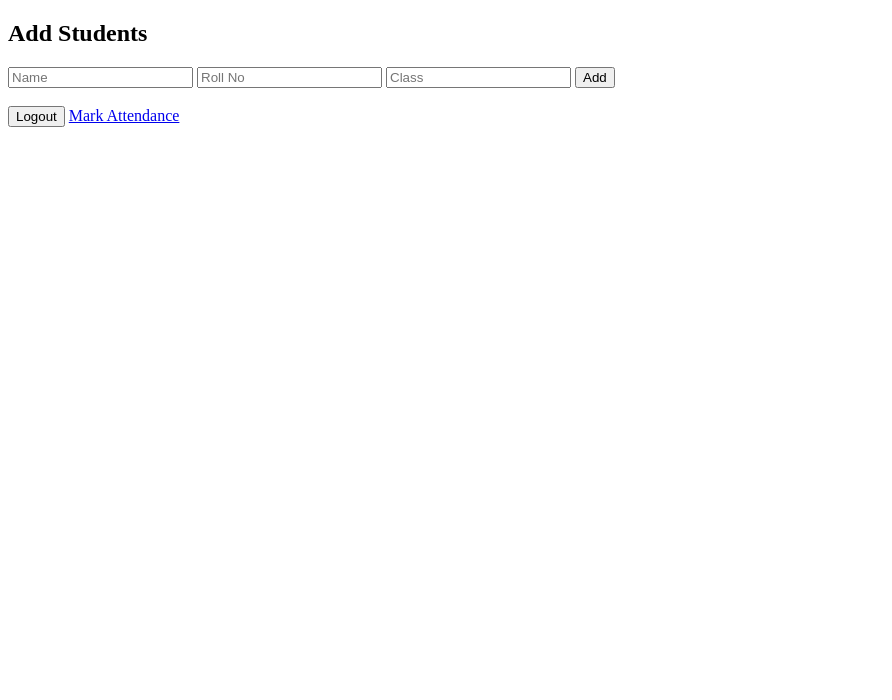
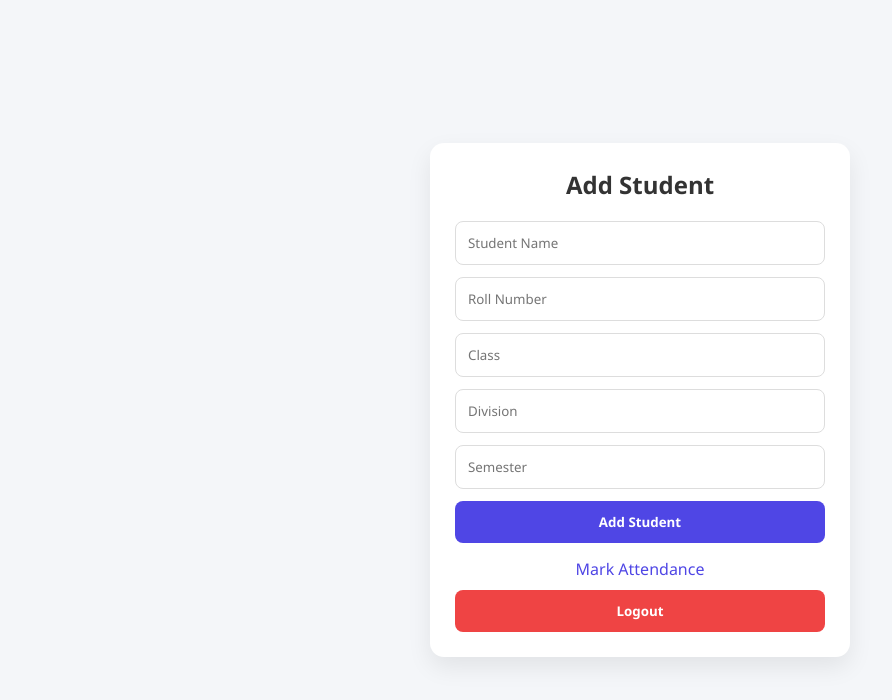
Before and after one commit to GouthamJosh/attendance-app, a website: page public/index.html in a window 1280 px wide. Shown: the whole page, without its empty margins (0-892 px from the left). Drawn offline with Linux system fonts and the light colour scheme; sample sign-in values are in the browser's storage.

Commit message:
Update index.html

```diff
--- a/public/index.html
+++ b/public/index.html
@@ -1,16 +1,25 @@
 <!DOCTYPE html>
 <html>
+<head>
+  <title>Add Students</title>
+  <link rel="stylesheet" href="style.css">
+</head>
 <body>
-<h2>Add Students</h2>
 
-<input id="name" placeholder="Name">
-<input id="rollNo" placeholder="Roll No">
-<input id="className" placeholder="Class">
-<button onclick="addStudent()">Add</button>
+<div class="card">
+  <h2>Add Student</h2>
 
-<br><br>
-<button onclick="logout()">Logout</button>
-<a href="attendance.html">Mark Attendance</a>
+  <input id="name" placeholder="Student Name">
+  <input id="rollNo" placeholder="Roll Number">
+  <input id="className" placeholder="Class">
+  <input id="division" placeholder="Division">
+  <input id="semester" placeholder="Semester">
+
+  <button onclick="addStudent()">Add Student</button>
+
+  <a href="attendance.html">Mark Attendance</a>
+  <button class="logout" onclick="logout()">Logout</button>
+</div>
 
 <script src="script.js"></script>
 </body>
```
